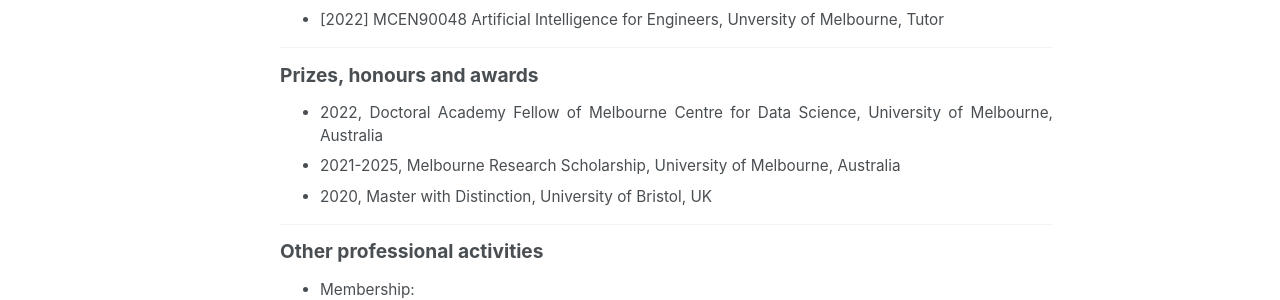
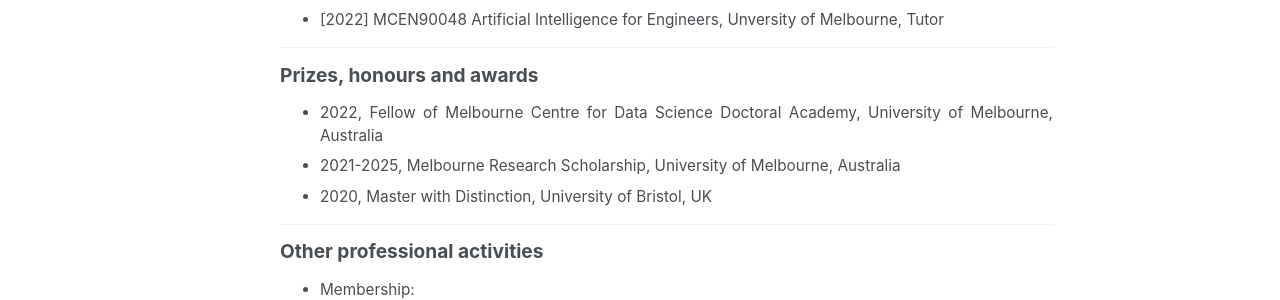
Before and after one commit to HaihangWu/HaihangWu.github.io, a Jekyll site: the page built from _pages/about.md, in a window 1280 px wide and 1130 px high. Shown: the part 588-888 px from the top of the window. Built offline with Jekyll 4.4.1, drawn with Linux system fonts in a browser that asks for light colours.

```diff
--- a/_pages/about.md
+++ b/_pages/about.md
@@ -70,7 +70,7 @@ Supervision
 
 Prizes, honours and awards
 ======
-* 2022, Doctoral Academy Fellow of Melbourne Centre for Data Science, University of Melbourne, Australia
+* 2022, Fellow of Melbourne Centre for Data Science Doctoral Academy, University of Melbourne, Australia
 * 2021-2025, Melbourne Research Scholarship, University of Melbourne, Australia
 * 2020, Master with Distinction, University of Bristol, UK
 
```
